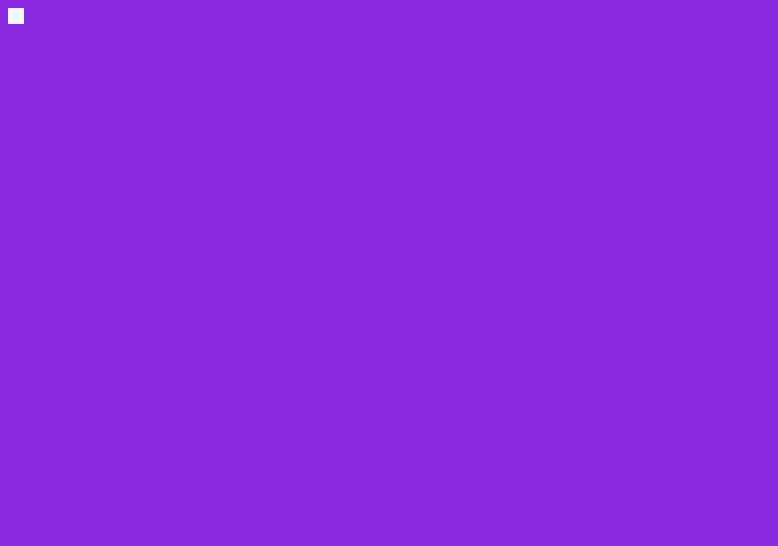
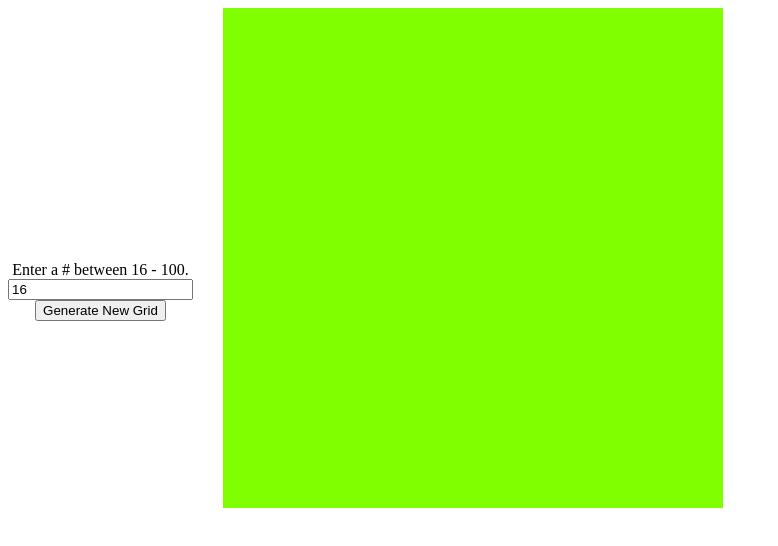
Before and after one commit to nicollaur/etch-a-sketch_odin-proj, a plain HTML site: page index.html in a window 1280 px wide. Shown: the whole page, without its empty margins (0-778 px from the left). Drawn offline with Linux system fonts and the light colour scheme.

Commit message:
completed

```diff
--- a/index.css
+++ b/index.css
@@ -1,14 +1,27 @@
 body {
-    background-color: blueviolet;
+    display: flex;
+    gap: 30px;
+}
+
+.user-input-container {
+    display: flex;
+    flex-direction: column;
+    align-items: center;
+    margin-top: 20%;
 }
 
 .container {
-    margin: 0;
-    border: 0;
+    display: grid;
+    height: 500px;
+    width: 500px;
+    grid-template-columns: repeat(16, 1fr);
+    grid-template-rows: repeat(16, 1fr);
 }
 
 .single-div {
-    height: 16px;
-    width: 16px;
-    background-color: aliceblue;
+    background-color: chartreuse;
 }
+
+.single-div-color {
+    background-color: black;
+}
--- a/index.html
+++ b/index.html
@@ -10,6 +10,13 @@
 </head>
 
 <body>
+
+    <div class="user-input-container">
+        <label>Enter a # between 16 - 100.</label>
+        <input type="text" id="input-el" value="16">
+        <button class="generate-btn">Generate New Grid</button>
+    </div>
+
     <div class="container">
 
     </div>
--- a/index.js
+++ b/index.js
@@ -1,5 +1,39 @@
 const containerDiv = document.querySelector(".container");
+const generateBtn = document.querySelector(".generate-btn");
+const input = document.querySelector("#input-el");
 
-let singleDiv = document.createElement("div");
-singleDiv.classList.add("single-div");
-containerDiv.appendChild(singleDiv);
+generateGrid();
+
+generateBtn.addEventListener("click", () => {
+
+    if (input.value < 16 || input.value > 100) {
+        alert("Please enter a number between 16 - 100!");
+    }
+
+    removeAllChildrenNodes(containerDiv);
+    generateGrid();
+
+})
+
+function removeAllChildrenNodes(parent) {
+    while (parent.firstChild) {
+        parent.removeChild(parent.firstChild);
+    }
+}
+
+function generateGrid() {
+
+    containerDiv.style.gridTemplateColumns = `repeat(${input.value}, 1fr)`;
+    containerDiv.style.gridTemplateRows = `repeat(${input.value}, 1fr)`;
+
+    for (let i = 0; i < (input.value * input.value); i++) {
+        let singleDiv = document.createElement("div")
+        singleDiv.classList.add("single-div");
+        containerDiv.appendChild(singleDiv);
+
+        singleDiv.addEventListener("click", () => {
+            singleDiv.classList.add("single-div-color");
+        })
+    };
+
+}
```
